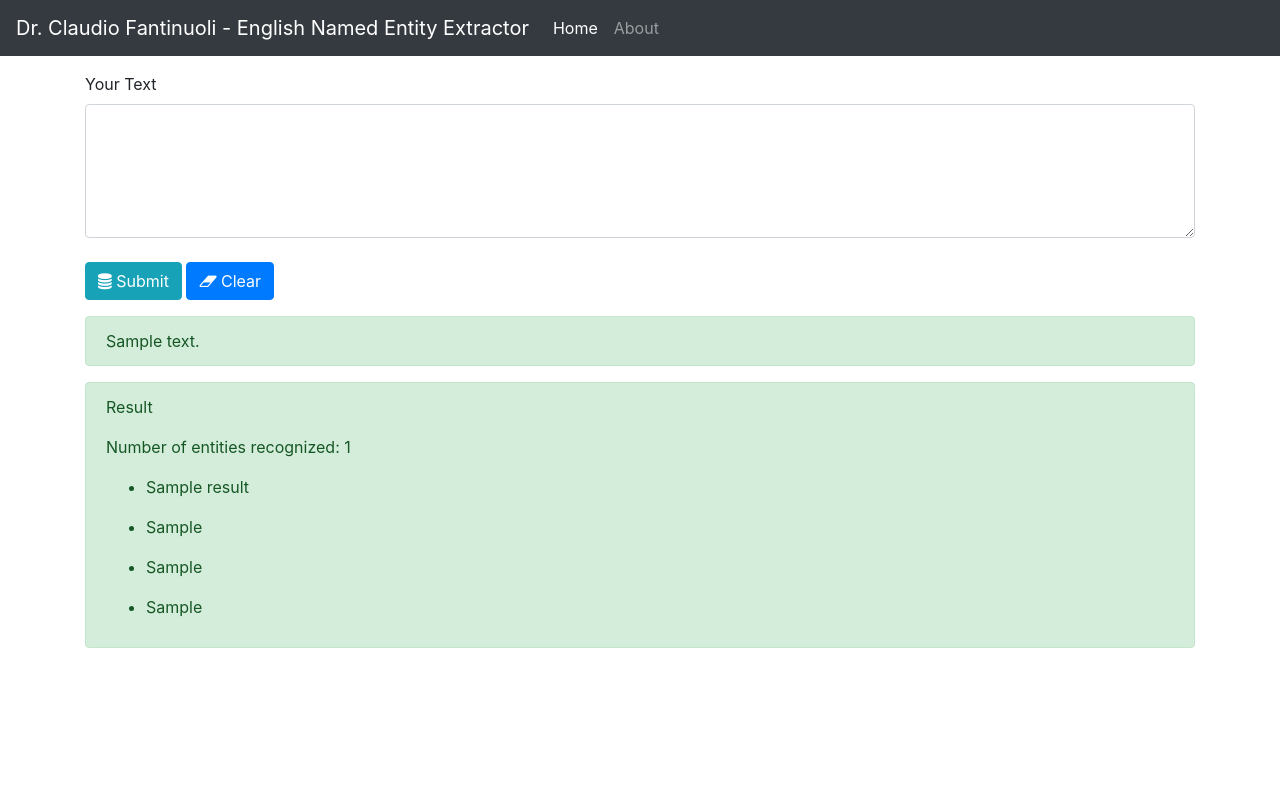
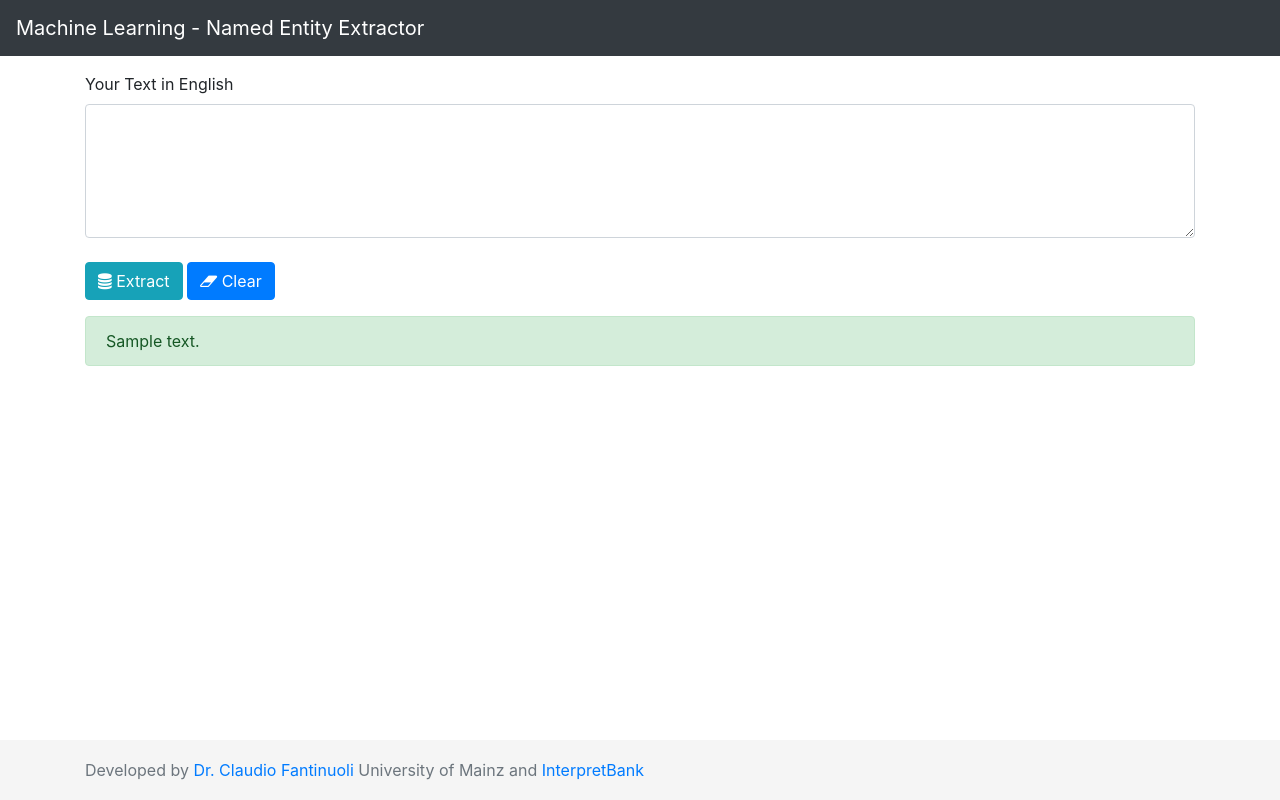
Before and after one commit to fantinuoli/nlpAPI, a Flask app: template app/templates/index.html in a window 1280 px wide. Run offline with Flask 2, Linux system fonts and the light colour scheme; the template is opened without the code that fills it: most values are stand-ins (such as "Sample title", 1, 10 or a date in 2020); some libraries are stand-ins or nearby versions.

Commit message:
Prepared first release

```diff
--- a/app/nlpAPI.py
+++ b/app/nlpAPI.py
@@ -14,51 +14,42 @@ app = Flask(__name__)
 def index():
 	return render_template("index.html")
 
+#this is the web interface to demonstrate the NER extraction
 @app.route('/process',methods=["POST"])
 def process():
 	if request.method == 'POST':
-		#choice = request.form['taskoption']
 		rawtext = request.form['rawtext']
 		doc = nlp(rawtext)
 		mkd_text = displacy.render(doc,style='ent')
-		value = Markup(mkd_text)
+		mkd_text_coded = Markup(mkd_text)
 
-		d = []
-		for ent in doc.ents:
-			d.append((ent.label_, ent.text))
-			df = pd.DataFrame(d, columns=('named entity', 'output'))
-			ORG_named_entity = df.loc[df['named entity'] == 'ORG']['output']
-			PERSON_named_entity = df.loc[df['named entity'] == 'PERSON']['output']
-			GPE_named_entity = df.loc[df['named entity'] == 'GPE']['output']
-			MONEY_named_entity = df.loc[df['named entity'] == 'MONEY']['output']
+	return render_template("index.html", mkd_text=mkd_text_coded)
 
-			results_ORG = ORG_named_entity
-			num_of_results_ORG = len(results_ORG)
-			results_PERSON = PERSON_named_entity
-			num_of_results_PERSON = len(results_PERSON)
-			results_GPE = GPE_named_entity
-			num_of_results_GPE = len(results_GPE)
-			results_MONEY = MONEY_named_entity
-			num_of_results_MONEY = len(results_MONEY)
-
-			num_of_results = num_of_results_ORG + num_of_results_PERSON + num_of_results_GPE + num_of_results_MONEY
-
-	return render_template("index.html",mkd_text=value, results_ORG=results_ORG,results_PERSON=results_PERSON,results_GPE=results_GPE, results_MONEY=results_MONEY, num_of_results = num_of_results)
-
+#this needs to be deleted, it has no function
 @app.route('/ner')
 def api_articles():
     return 'List of ' + url_for('api_articles')
 
+#this the API call
+#I need to modify it in order to extract ALL or a subset of NER
 @app.route('/ner/<rawtext>')
 def getNER(rawtext):
     doc = nlp(rawtext)
     d = []
+    num_of_results_GPE = 0
     for ent in doc.ents:
         d.append((ent.label_, ent.text))
         df = pd.DataFrame(d, columns=('named entity', 'output'))
         GPE_named_entity = df.loc[df['named entity'] == 'GPE']['output']
 
-    return GPE_named_entity.to_json(orient='split')
+        #to get number of NER
+        results_GPE = GPE_named_entity
+        num_of_results_GPE = len(results_GPE)
+
+    if num_of_results_GPE > 0:
+        return GPE_named_entity.to_json(orient='split')
+    else:
+        return "undef"#need to return a useful answer
 
 if __name__ == '__main__':
     app.run(debug=True)
--- a/app/templates/index.html
+++ b/app/templates/index.html
@@ -9,28 +9,41 @@
     <link rel="stylesheet" href="https://stackpath.bootstrapcdn.com/bootstrap/4.1.3/css/bootstrap.min.css" integrity="sha384-MCw98/SFnGE8fJT3GXwEOngsV7Zt27NXFoaoApmYm81iuXoPkFOJwJ8ERdknLPMO"
     crossorigin="anonymous">
     <link rel="stylesheet" href="https://stackpath.bootstrapcdn.com/font-awesome/4.7.0/css/font-awesome.min.css">
+    <link rel="canonical" href="https://getbootstrap.com/docs/4.1/examples/sticky-footer/">
     <script src="main.js"></script>
+<style>
+html {
+  position: relative;
+  min-height: 100%;
+}
+
+body {
+  margin-bottom: 60px;
+  /* Margin bottom by footer height */
+}
+
+.footer {
+  position: absolute;
+  bottom: 0;
+  width: 100%;
+  height: 60px;
+  /* Set the fixed height of the footer here */
+  line-height: 60px;
+  /* Vertically center the text there */
+  background-color: #f5f5f5;
+  /* Not required */
+}
+</style>
 </head>
 <body>
     <nav class="navbar navbar-expand-md navbar-dark fixed-top bg-dark">
-  <a class="navbar-brand" href="/">Dr. Claudio Fantinuoli - English Named Entity Extractor</a>
+      <a class="navbar-brand" href="/">Machine Learning - Named Entity Extractor</a>
       <button class="navbar-toggler" type="button" data-toggle="collapse" data-target="#navbarsExampleDefault" aria-controls="navbarsExampleDefault" aria-expanded="false" aria-label="Toggle navigation">
         <span class="navbar-toggler-icon"></span>
       </button>
 
-  <div class="collapse navbar-collapse" id="navbarsExampleDefault">
-    <ul class="navbar-nav mr-auto">
-      <li class="nav-item active">
-        <a class="nav-link" href="/">Home <span class="sr-only">(current)</span></a>
-      </li>
-      <li class="nav-item">
-        <a class="nav-link" href="https://www.staff.uni-mainz.de/fantinuo">About</a>
-      </li>
+    </nav>
 
-
-    </ul>
-  </div>
-</nav>
 <br/>
 <br/>
 <br/>
@@ -38,10 +51,10 @@
 
         <form method="POST" action="/process">
             <div class="form-group">
-                    <label>Your Text</label>
+                    <label>Your Text in English</label>
             <textarea type="text" rows="5" cols="5" class="form-control"  name="rawtext" required="true">   </textarea>
             <br/>
-            <button type="submit" class="btn btn-info"><i class="fa fa-database"></i> Submit</button>
+            <button type="submit" class="btn btn-info"><i class="fa fa-database"></i> Extract</button>
             <button type="reset" class="btn btn-primary"><i class="fa fa-eraser"></i> Clear</button>
         </div>
         </form>
@@ -58,7 +71,7 @@
     </div>
 
 
-    <div class="container">
+<!--    <div class="container">
     	<div class="alert alert-success" role="alert">
         <p class="alert-heading">Result</p>
         <p>Number of entities recognized: {{num_of_results}}</p>
@@ -81,6 +94,16 @@
 
     	</div>
     </div>
+-->
+
+    <!-- Footer -->
+    <footer class="footer">
+      <div class="container">
+        <span class="text-muted">
+            Developed by <a href="https://www.staff.uni-mainz.de/fantinuo">Dr. Claudio Fantinuoli</a> University of Mainz and <a href="https://www.interpretbank.eu">InterpretBank</a>
+        </span>
+      </div>
+    </footer>
 
     <script src="https://code.jquery.com/jquery-3.3.1.slim.min.js" integrity="sha384-q8i/X+965DzO0rT7abK41JStQIAqVgRVzpbzo5smXKp4YfRvH+8abtTE1Pi6jizo" crossorigin="anonymous"></script>
     <script src="https://cdnjs.cloudflare.com/ajax/libs/popper.js/1.14.6/umd/popper.min.js" integrity="sha384-wHAiFfRlMFy6i5SRaxvfOCifBUQy1xHdJ/yoi7FRNXMRBu5WHdZYu1hA6ZOblgut" crossorigin="anonymous"></script>
```
Lines whose indentation alone changed are shown as unchanged.
